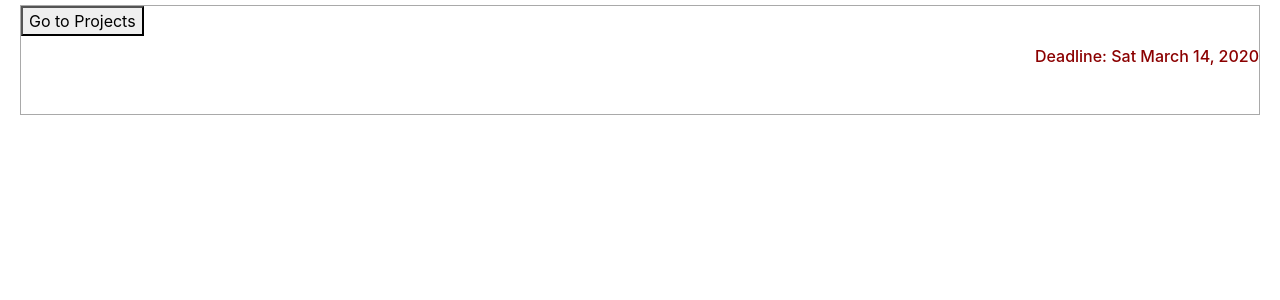
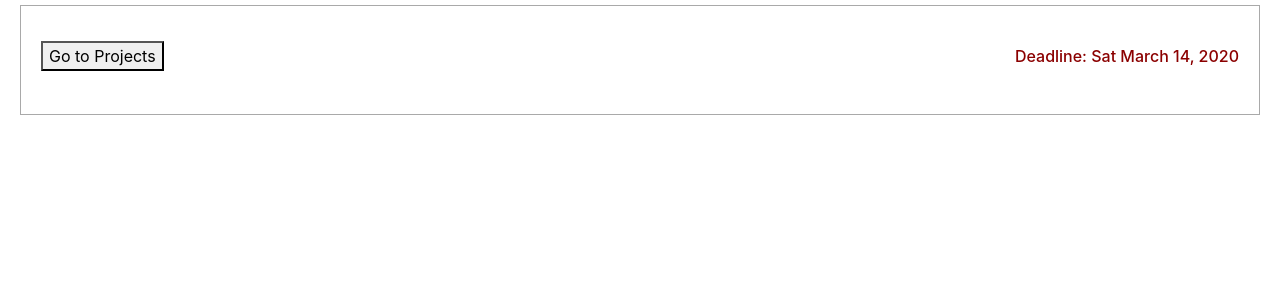
Before and after one commit to AmitP88/Project-Management-App, a React (Create React App) app in the folder client/: page /projectpage in a window 1280 px wide. Shown: the top 300 px of the page. Built offline with nearby package versions, Linux system fonts and the light colour scheme.

Commit message:
adjusted positioning of child elements in .header

```diff
--- a/client/src/components/ProjectPage/ProjectPage.sass
+++ b/client/src/components/ProjectPage/ProjectPage.sass
@@ -3,6 +3,9 @@
   justify-content: space-between;
   border: 0.5px solid darkgray;
   margin: 0 15px;
+  a
+    padding: 0 20px;
+    margin-top: 35px;
   .project_name
     height: 100px;
     line-height: 100px;
@@ -11,3 +14,4 @@
     font-weight: 500;
     height: 100px;
     line-height: 100px;
+    padding: 0 20px;
```
